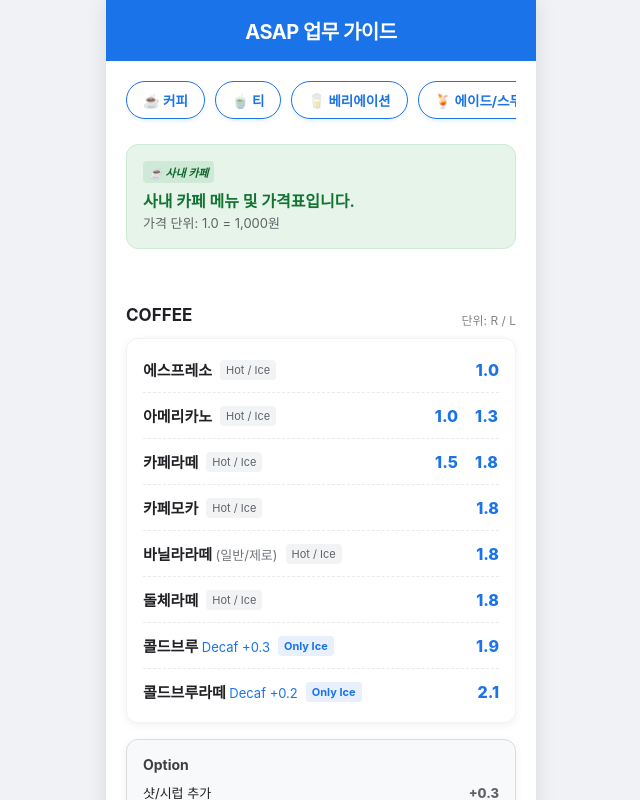
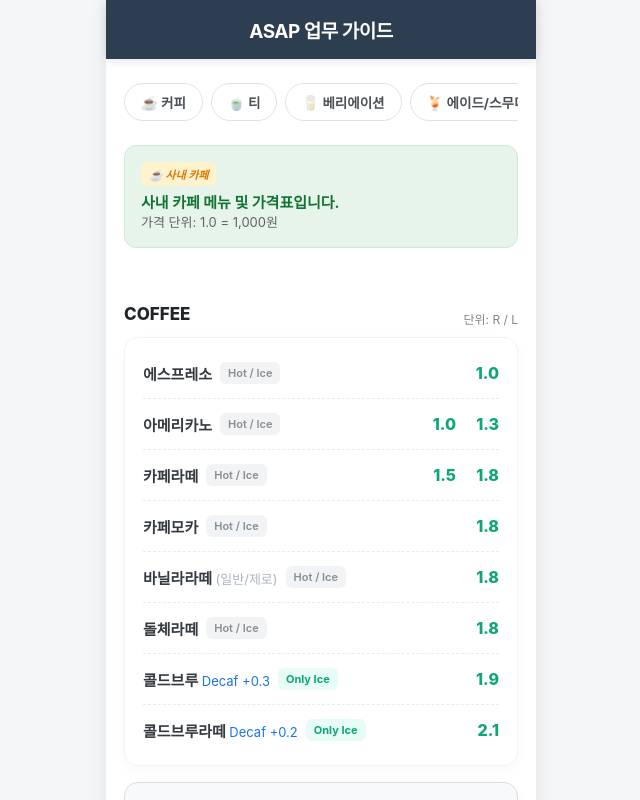
Before and after one commit to HanUL220/kofficecom, a React (Create React App) app: page /cafe in a window 1280 px wide. Shown: the top 800 px of the page, without its empty margins (319-959 px from the left). Built offline with nearby package versions, Linux system fonts and the light colour scheme.

Commit message:
배포 자동화 업데이트

```diff
--- a/src/App.css
+++ b/src/App.css
@@ -1,7 +1,7 @@
 /* 기본 세팅 */
 body {
   margin: 0;
-  background-color: #f0f2f5;
+  background-color: #f4f6f8; /* 배경을 살짝 더 차분한 쿨그레이로 */
   display: flex;
   justify-content: center;
   font-family: 'Pretendard', -apple-system, sans-serif;
@@ -13,27 +13,27 @@ body {
   max-width: 430px;   /* PC에서 볼 때는 최대 크기를 스마트폰 규격으로 고정 */
   min-height: 100vh;
   background-color: #ffffff;
-  box-shadow: 0px 0px 20px rgba(0, 0, 0, 0.1);
+  box-shadow: 0px 0px 20px rgba(0, 0, 0, 0.08);
   display: flex;
   flex-direction: column;
 }
 
-/* 상단 고정 헤더 */
-/* 스크롤에 따라 사라지는 헤더 효과 */
+/* 상단 고정 헤더 (파란색 -> 세련된 다크 네이비/차콜) */
 .header {
-  background-color: #1a73e8;
+  background-color: #2c3e50;
   text-align: center;
   padding: 16px 0;
   position: sticky;
   top: 0;
   z-index: 100;
-  transition: transform 0.3s ease-in-out; /* 사라질 때 부드럽게 */
+  transition: transform 0.3s cubic-bezier(0.4, 0, 0.2, 1);
+  box-shadow: 0px 2px 10px rgba(0,0,0,0.1);
 }
 
-/* 스크롤 내릴 때 적용할 클래스 (아래 JS에서 추가할 예정) */
 .header.hidden {
   transform: translateY(-100%);
 }
+
 .home-link {
   text-decoration: none;
   color: white;
@@ -41,59 +41,59 @@ body {
 
 .home-link h1 {
   margin: 0;
-  font-size: 20px;
+  font-size: 19px;
   font-weight: 700;
   letter-spacing: -0.5px;
 }
 
 /* 내부 콘텐츠 패딩 */
 .content {
-  padding: 20px;
+  padding: 24px 18px;
   flex: 1;
 }
 
 /* 공통 첫인사 스타일 */
 .intro-box {
-  background-color: #e8f0fe;
+  background-color: #f8f9fa;
   border-radius: 12px;
   padding: 16px;
   margin-bottom: 24px;
-  border: 1px solid #d2e3fc;
+  border: 1px solid #e9ecef;
 }
 
 .intro-text {
-  font-size: 16px;
+  font-size: 15px;
   font-weight: 700;
-  color: #1a73e8;
+  color: #343a40;
   margin: 8px 0 0 0;
 }
 
 /* 대분류 타이틀 스타일 */
 .section-title {
   font-size: 17px;
-  font-weight: 700;
-  color: #202124;
+  font-weight: 800;
+  color: #212529;
   margin-top: 32px;
   margin-bottom: 16px;
-  border-bottom: 2px solid #e8eaed;
+  border-bottom: 2px solid #f1f3f5;
   padding-bottom: 8px;
 }
 
 /* 카드형 레이아웃 */
 .guide-card {
   background-color: #ffffff;
-  border-radius: 12px;
-  padding: 16px;
+  border-radius: 14px;
+  padding: 18px;
   margin-bottom: 16px;
-  box-shadow: 0px 2px 8px rgba(0, 0, 0, 0.06);
-  border: 1px solid #f1f3f4;
+  box-shadow: 0px 4px 12px rgba(0, 0, 0, 0.03);
+  border: 1px solid #f1f3f5;
 }
 
 .guide-card h3 {
   margin: 0 0 14px 0;
   font-size: 15px;
-  color: #1a73e8;
-  font-weight: 700;
+  color: #2c3e50;
+  font-weight: 800;
 }
 
 .guide-card ul {
@@ -104,125 +104,121 @@ body {
 
 .guide-card li {
   font-size: 14px;
-  color: #3c4043;
+  color: #495057;
   line-height: 1.6;
   margin-bottom: 12px;
 }
 
-/* 줄바꿈 내부 안내 문구 배치용 */
 .sub-bullet {
   padding-left: 15px;
   margin-top: 6px;
   font-size: 13.5px;
-  color: #5f6368;
+  color: #868e96;
 }
 
-/* 상황별 컬러 배지 */
+/* 상황별 컬러 배지 (눈 안 아프게 파스텔 톤다운) */
 .badge {
   display: inline-block;
-  padding: 3px 6px;
-  border-radius: 4px;
+  padding: 4px 8px;
+  border-radius: 6px;
   font-size: 11px;
   font-weight: 700;
   margin-right: 6px;
 }
 
-.speak { background-color: #e8f0fe; color: #1a73e8; }
-.action { background-color: #e6f4ea; color: #137333; }
-.system { background-color: #f3e8fd; color: #8430ce; }
-.warn { background-color: #fef7e0; color: #b06000; }
-.alert { background-color: #fce8e6; color: #c5221f; }
+.speak { background-color: #f1f3f5; color: #495057; }
+.action { background-color: #e6fcf5; color: #0ca678; } /* 행동은 산뜻한 민트 */
+.system { background-color: #f3f0ff; color: #6741d9; } /* 전산은 부드러운 보라 */
+.warn { background-color: #fff3cd; color: #856404; }
+.alert { background-color: #ffe3e3; color: #c92a2a; }
 
 .note {
-  font-size: 12px;
-  color: #70757a;
+  font-size: 12.5px;
+  color: #adb5bd;
   display: block;
-  margin-top: 2px;
+  margin-top: 4px;
 }
 
 /* 메인 메뉴용 큰 버튼 */
 .main-btn {
-  background-color: #1a73e8;
+  background-color: #2c3e50;
   color: white;
   border: none;
-  padding: 16px;
+  padding: 18px;
   font-size: 15px;
   font-weight: 700;
   border-radius: 12px;
   margin-bottom: 12px;
   cursor: pointer;
   width: 100%;
-  text-align: left;
-  box-shadow: 0px 2px 4px rgba(0,0,0,0.05);
-  transition: background 0.2s;
+  text-align: center;
+  box-shadow: 0px 4px 6px rgba(44, 62, 80, 0.15);
+  transition: all 0.2s ease;
 }
 
 .main-btn:active {
-  background-color: #1557b0;
+  background-color: #1a252f;
+  transform: scale(0.98);
 }
 
-/* 클릭하면 딱딱 끊기지 않고 스르륵 내려가게 해주는 마법의 코드 */
+/* 부드러운 스크롤 */
 html {
   scroll-behavior: smooth;
 }
 
-/* 빠른 이동 내비게이션 (가로 스크롤) */
+/* 빠른 이동 내비게이션 */
 .quick-nav {
   display: flex;
-  overflow-x: auto;       /* 버튼이 많으면 가로로 밀어서 볼 수 있게 */
-  gap: 10px;
-  padding-bottom: 15px;
-  margin-bottom: 10px;
-  scrollbar-width: none;  /* 스크롤바 숨기기 (디자인이 깔끔해짐) */
+  overflow-x: auto;
+  gap: 8px;
+  padding-bottom: 12px;
+  margin-bottom: 12px;
+  scrollbar-width: none;
 }
 
-/* 크롬/사파리 스크롤바 숨기기용 */
 .quick-nav::-webkit-scrollbar {
   display: none;
 }
 
-/* 빠른 이동 버튼 모양 */
 .nav-chip {
   background-color: #ffffff;
-  color: #1a73e8;
-  border: 1px solid #1a73e8;
+  color: #495057;
+  border: 1px solid #dee2e6;
   border-radius: 20px;
   padding: 8px 16px;
   font-size: 13.5px;
   font-weight: 700;
-  white-space: nowrap;    /* 글씨가 두 줄로 쪼개지는 것 방지 */
+  white-space: nowrap;
   text-decoration: none;
-  box-shadow: 0px 2px 4px rgba(26, 115, 232, 0.1);
+  transition: all 0.2s;
 }
 
-.nav-chip:active {
-  background-color: #1a73e8;
+.nav-chip:active, .nav-chip:focus {
+  background-color: #2c3e50;
   color: #ffffff;
+  border-color: #2c3e50;
 }
 
-/* 앵커 기능 꿀팁: 상단 파란색 헤더에 글씨가 안 가려지도록 위치 살짝 띄워주기 */
 .guide-section {
-  scroll-margin-top: 70px;
+  scroll-margin-top: 75px;
 }
 
-/* =========================================
-   ✨ 새로 추가된 메인 대시보드 디자인
-   ========================================= */
+/* 메인 대시보드 디자인 */
 .main-header {
   text-align: center;
-  margin-top: 10px;
-  margin-bottom: 30px;
+  margin-top: 20px;
+  margin-bottom: 35px;
 }
 
 .main-header h2 {
-  color: #1a73e8;
-  font-size: 24px;
+  color: #2c3e50;
+  font-size: 26px;
   font-weight: 800;
   margin: 0 0 8px 0;
 }
 
 .main-header p {
-  color: #5f6368;
+  color: #868e96;
   font-size: 14px;
   margin: 0;
 }
@@ -230,55 +226,52 @@ html {
 .menu-grid {
   display: flex;
   flex-direction: column;
-  gap: 16px;
+  gap: 14px;
 }
 
 .menu-card {
   background-color: white;
   border-radius: 16px;
-  padding: 18px;
+  padding: 20px;
   display: flex;
   align-items: center;
-  box-shadow: 0px 4px 12px rgba(0,0,0,0.06);
-  border: 1px solid #f1f3f4;
+  box-shadow: 0px 4px 16px rgba(0,0,0,0.04);
+  border: 1px solid #f8f9fa;
   cursor: pointer;
   transition: transform 0.15s, background-color 0.15s;
 }
 
-/* 카드 눌렀을 때 쫀득하게 슥 들어가는 효과 */
 .menu-card:active {
   transform: scale(0.97);
   background-color: #f8f9fa;
 }
 
 .menu-icon {
-  font-size: 26px;
+  font-size: 24px;
   width: 52px;
   height: 52px;
   display: flex;
   align-items: center;
   justify-content: center;
   border-radius: 14px;
-  margin-right: 16px;
+  margin-right: 18px;
   flex-shrink: 0;
 }
 
 .menu-text h3 {
-  margin: 0 0 4px 0;
+  margin: 0 0 6px 0;
   font-size: 16px;
-  color: #202124;
-  font-weight: 700;
+  color: #212529;
+  font-weight: 800;
 }
 
 .menu-text p {
   margin: 0;
   font-size: 13px;
-  color: #80868b;
+  color: #868e96;
 }
 
-/* =========================================
-   📄 새로 추가된 안내문 종이 디자인
-   ========================================= */
+/* 안내문 종이 페이지 */
 .paper-list {
   list-style: none;
   padding: 0;
@@ -288,8 +281,8 @@ html {
 .paper-list li {
   display: flex;
   flex-direction: column;
-  padding: 14px 0;
-  border-bottom: 1px solid #f1f3f4;
+  padding: 16px 0;
+  border-bottom: 1px solid #f1f3f5;
 }
 
 .paper-list li:last-child {
@@ -297,33 +290,30 @@ html {
 }
 
 .situation {
-  font-size: 13px;
-  font-weight: 700;
-  color: #1a73e8;
+  font-size: 12.5px;
+  font-weight: 800;
+  color: #0ca678; /* 민트 포인트 */
   margin-bottom: 6px;
 }
 
 .paper-item {
   font-size: 15px;
-  color: #202124;
+  color: #343a40;
   font-weight: 600;
   line-height: 1.5;
 }
 
-
-/* =========================================
-   ☕ 사내 카페 전용 스타일 추가
-   ========================================= */
+/* 카페 전용 스타일 */
 .cafe-card {
-  padding: 8px 16px;
+  padding: 10px 18px;
 }
 
 .menu-row {
   display: flex;
   justify-content: space-between;
   align-items: center;
-  padding: 12px 0;
-  border-bottom: 1px dashed #e8eaed;
+  padding: 14px 0;
+  border-bottom: 1px dashed #e9ecef;
 }
 
 .menu-row:last-child {
@@ -341,7 +331,7 @@ html {
 .menu-name {
   font-size: 15px;
   font-weight: 700;
-  color: #202124;
+  color: #343a40;
 }
 
 .menu-name .note {
@@ -353,7 +343,7 @@ html {
 .menu-price {
   font-size: 16px;
   font-weight: 800;
-  color: #1a73e8;
+  color: #0ca678; /* 가격에 민트색 포인트 */
   display: flex;
   gap: 15px;
   justify-content: flex-end;
@@ -362,11 +352,10 @@ html {
 
 .price-item {
   display: inline-block;
-  min-width: 25px;
-  text-align: center;
+  min-width: 28px;
+  text-align: right;
 }
 
-/* 카페 전용 상태 뱃지 */
-.badge.hotice { background-color: #f1f3f4; color: #5f6368; font-weight: normal; }
-.badge.ice { background-color: #e8f0fe; color: #1a73e8; }
-.badge.new { background-color: #ceead6; color: #0d652d; font-style: italic; }
+.badge.hotice { background-color: #f1f3f5; color: #868e96; font-weight: 600; }
+.badge.ice { background-color: #e6fcf5; color: #0ca678; }
+.badge.new { background-color: #fff3cd; color: #d97706; font-style: italic; }
--- a/src/pages/Main.js
+++ b/src/pages/Main.js
@@ -14,7 +14,7 @@ function Main() {
       <div className="menu-grid">
 
         <div className="menu-card" onClick={() => navigate('/guide')}>
-          <div className="menu-icon" style={{backgroundColor: '#e8f0fe'}}>💬</div>
+          <div className="menu-icon" style={{backgroundColor: '#f1f3f5'}}>💬</div>
           <div className="menu-text">
             <h3>임직원 응대 매뉴얼</h3>
             <p>상황별 스크립트 및 처리 방법</p>
@@ -22,7 +22,7 @@ function Main() {
         </div>
 
         <div className="menu-card" onClick={() => navigate('/windows')}>
-          <div className="menu-icon" style={{backgroundColor: '#f3e8fd'}}>💻</div>
+          <div className="menu-icon" style={{backgroundColor: '#e6fcf5'}}>💻</div>
           <div className="menu-text">
             <h3>PC / 노트북 셋팅 가이드</h3>
             <p>OS 설치 및 도메인 가입 순서</p>
@@ -30,16 +30,15 @@ function Main() {
         </div>
 
         <div className="menu-card" onClick={() => navigate('/paper')}>
-          <div className="menu-icon" style={{backgroundColor: '#e6f4ea'}}>📄</div>
+          <div className="menu-icon" style={{backgroundColor: '#f3f0ff'}}>📄</div>
           <div className="menu-text">
             <h3>동봉 안내문 목록</h3>
             <p>기기 불출 시 함께 지급할 안내 가이드</p>
           </div>
         </div>
 
-        {/* ☕ 새로 추가된 사내 카페 버튼! */}
         <div className="menu-card" onClick={() => navigate('/cafe')}>
-          <div className="menu-icon" style={{backgroundColor: '#fef7e0'}}>☕</div>
+          <div className="menu-icon" style={{backgroundColor: '#fff3cd'}}>☕</div>
           <div className="menu-text">
             <h3>사내 카페 메뉴</h3>
             <p>커피 및 음료 가격표 확인</p>
```
